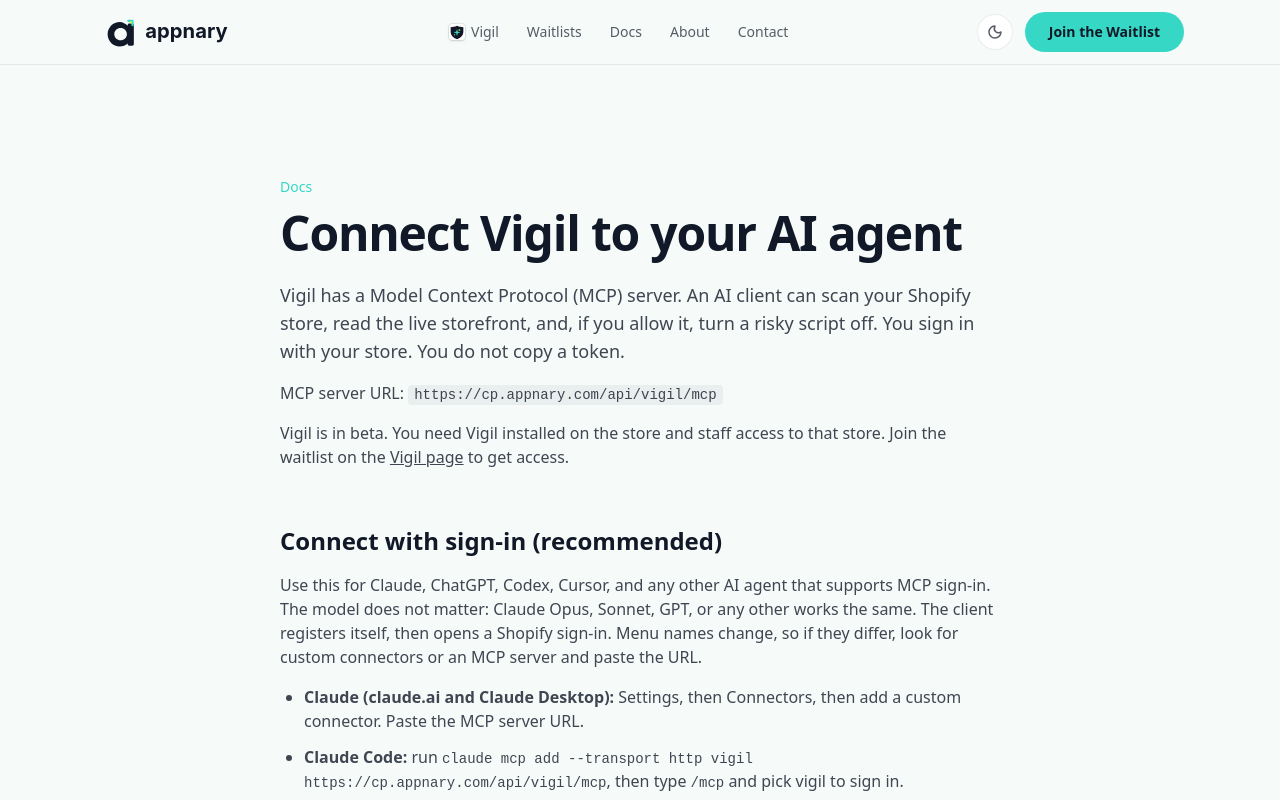
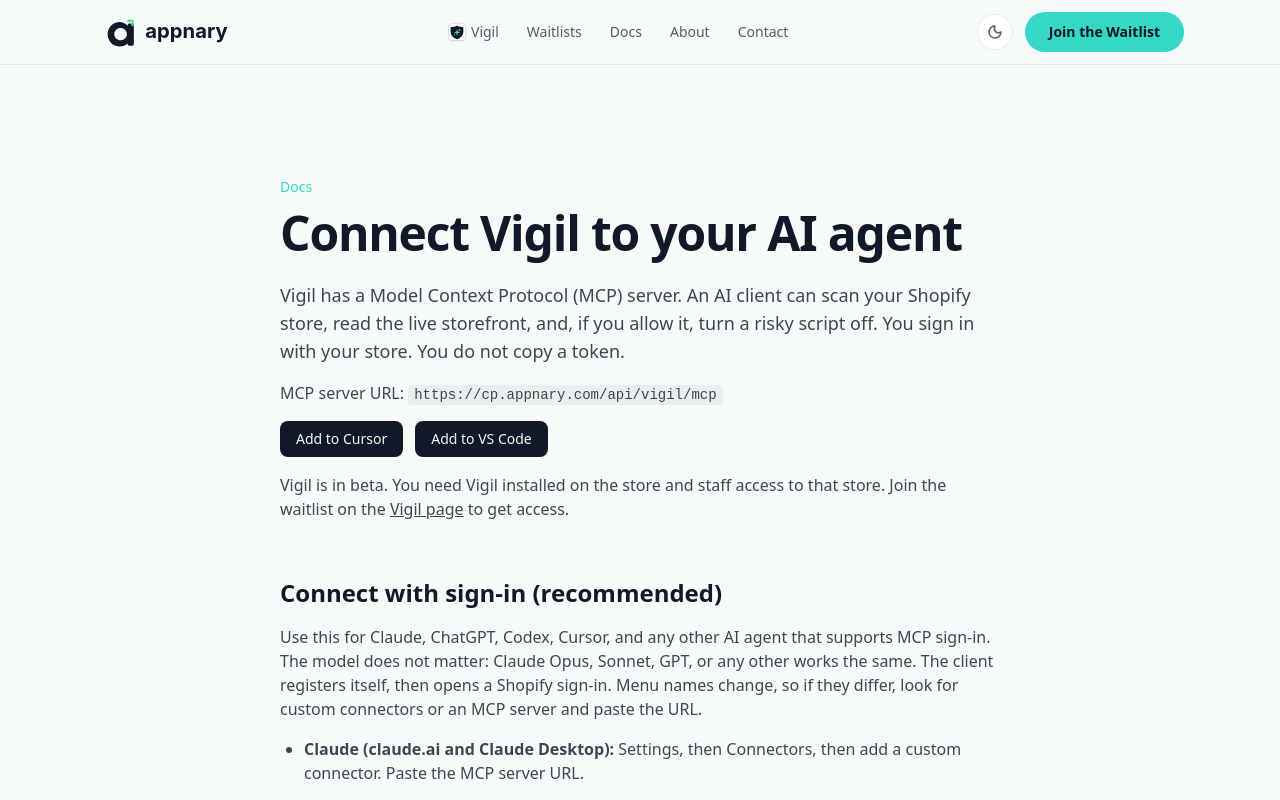
Before and after one commit to Appnary/appnary.com, a Next.js app: page /docs/vigil-mcp in a window 1280 px wide. Shown: the top 800 px of the page. Built offline with nearby package versions, Linux system fonts and the light colour scheme.

Commit message:
MCP registry auth file; Add to Cursor / VS Code buttons on Vigil MCP docs (#117)

```diff
--- a/app/docs/vigil-mcp/page.tsx
+++ b/app/docs/vigil-mcp/page.tsx
@@ -9,6 +9,8 @@
 });
 
 const MCP_URL = "https://cp.appnary.com/api/vigil/mcp";
+const CURSOR_INSTALL = `cursor://anysphere.cursor-deeplink/mcp/install?name=vigil&config=${Buffer.from(JSON.stringify({ url: MCP_URL })).toString("base64")}`;
+const VSCODE_INSTALL = `https://insiders.vscode.dev/redirect?url=${encodeURIComponent(`vscode:mcp/install?${encodeURIComponent(JSON.stringify({ name: "vigil", type: "http", url: MCP_URL }))}`)}`;
 
 const tools = [
   { name: "scan_store", what: "Scan the theme, app embeds, live storefront scripts, and change history.", access: "Read", limit: "10 per minute" },
@@ -33,6 +35,14 @@
       <p className="mt-4 text-foreground/80">
         MCP server URL: <code className="rounded bg-foreground/5 px-1.5 py-0.5 text-sm">{MCP_URL}</code>
       </p>
+      <div className="mt-4 flex flex-wrap gap-3">
+        <a className="rounded-lg bg-foreground px-4 py-2 text-sm font-medium text-background" href={CURSOR_INSTALL}>
+          Add to Cursor
+        </a>
+        <a className="rounded-lg bg-foreground px-4 py-2 text-sm font-medium text-background" href={VSCODE_INSTALL}>
+          Add to VS Code
+        </a>
+      </div>
       <p className="mt-4 text-foreground/80">
         Vigil is in beta. You need Vigil installed on the store and staff access to that store. Join the
         waitlist on the <Link className="underline" href="/vigil">Vigil page</Link> to get access.
```
Also changed, not shown: 1 other file (tests, documents, lock files or other folders).
